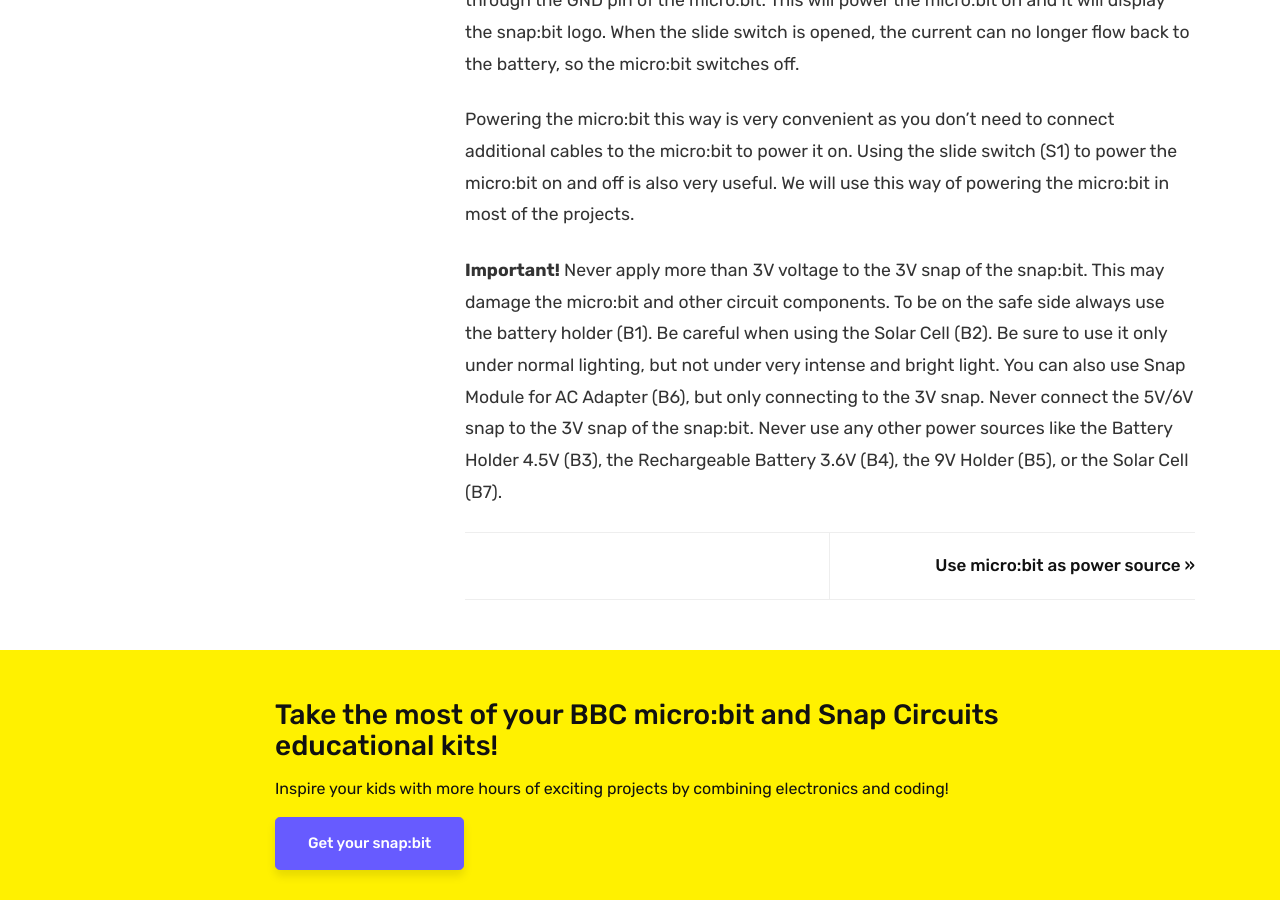
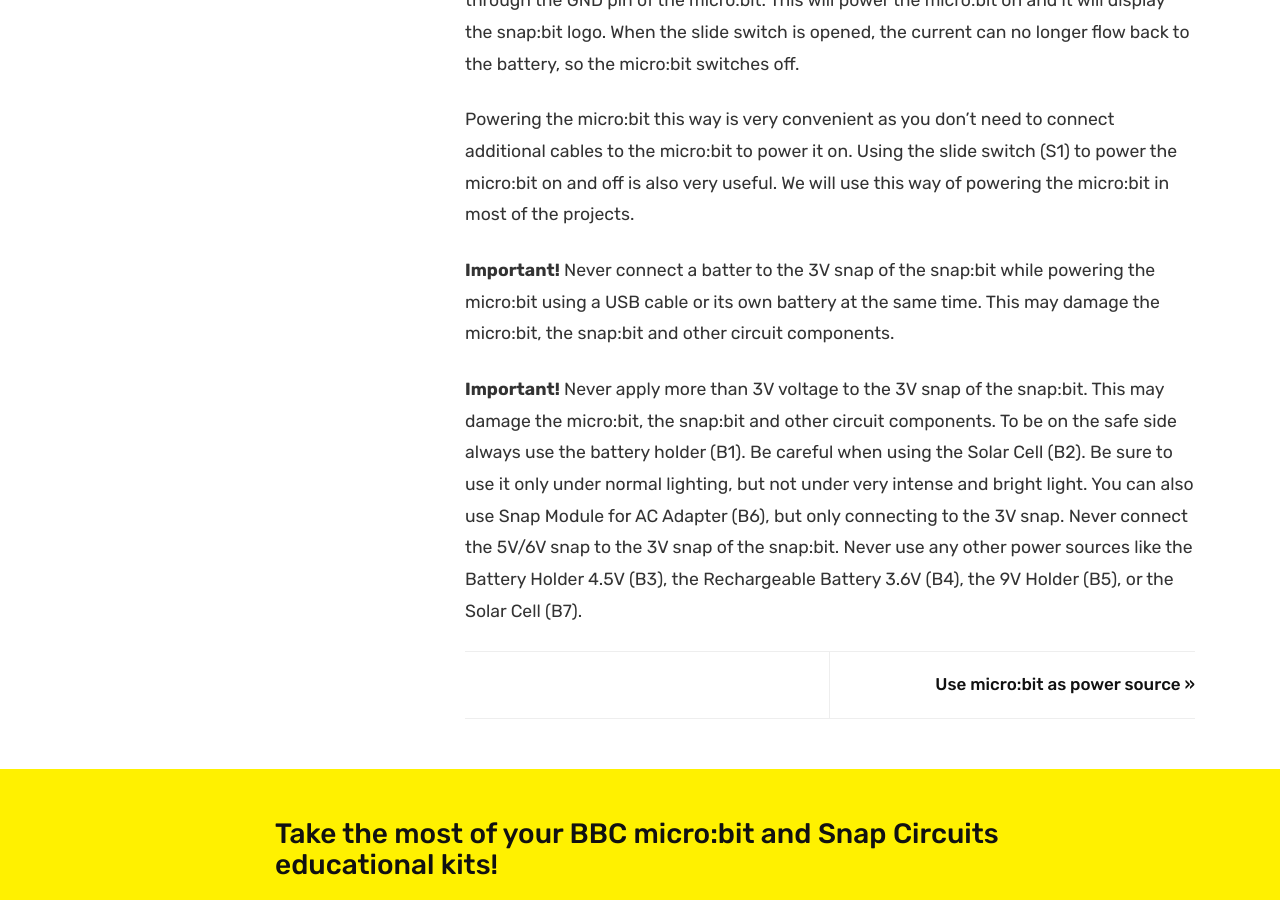
Before and after one commit to snap-bit/snap-bit.github.io, a Jekyll site: the page built from _projects/0000-power-microbit.md, in a window 1280 px wide and 900 px high, scrolled down 1606 px. Built offline with Jekyll 4.4.1, drawn with Linux system fonts in a browser that asks for light colours; comment, search, counter and statistics services are not loaded.

Commit message:
Warning on powering micro:bit by battery and USB at the same time

```diff
--- a/_projects/0000-power-microbit.md
+++ b/_projects/0000-power-microbit.md
@@ -15,4 +15,6 @@
 
 Powering the micro:bit this way is very convenient as you don't need to connect additional cables to the micro:bit to power it on. Using the slide switch (S1) to power the micro:bit on and off is also very useful. We will use this way of powering the micro:bit in most of the projects.
 
-**Important!** Never apply more than 3V voltage to the 3V snap of the snap:bit. This may damage the micro:bit and other circuit components. To be on the safe side always use the battery holder (B1). Be careful when using the Solar Cell (B2). Be sure to use it only under normal lighting, but not under very intense and bright light. You can also use Snap Module for AC Adapter (B6), but only connecting to the 3V snap. Never connect the 5V/6V snap to the 3V snap of the snap:bit. Never use any other power sources like the Battery Holder 4.5V (B3), the Rechargeable Battery 3.6V (B4), the 9V Holder (B5), or the Solar Cell (B7).
+**Important!** Never connect a batter to the 3V snap of the snap:bit while powering the micro:bit using a USB cable or its own battery at the same time. This may damage the micro:bit, the snap:bit and other circuit components.
+
+**Important!** Never apply more than 3V voltage to the 3V snap of the snap:bit. This may damage the micro:bit, the snap:bit and other circuit components. To be on the safe side always use the battery holder (B1). Be careful when using the Solar Cell (B2). Be sure to use it only under normal lighting, but not under very intense and bright light. You can also use Snap Module for AC Adapter (B6), but only connecting to the 3V snap. Never connect the 5V/6V snap to the 3V snap of the snap:bit. Never use any other power sources like the Battery Holder 4.5V (B3), the Rechargeable Battery 3.6V (B4), the 9V Holder (B5), or the Solar Cell (B7).
```
Also changed, not shown: _projects/0001-power-from-microbit.md (+1 -1 lines).
